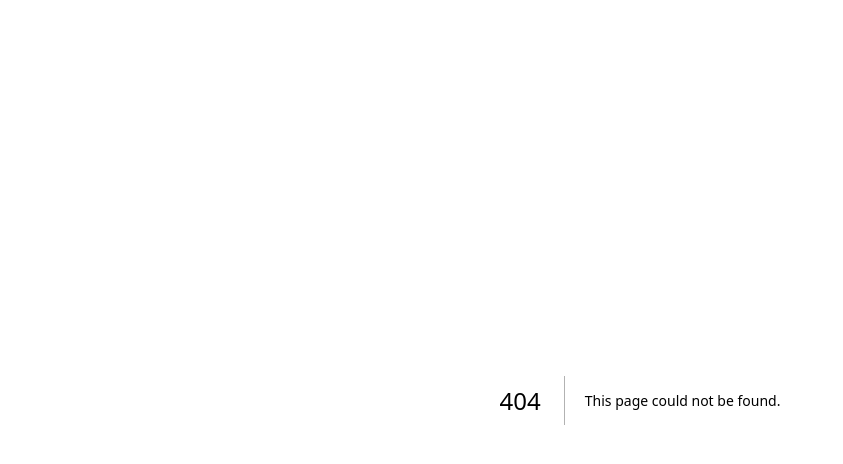
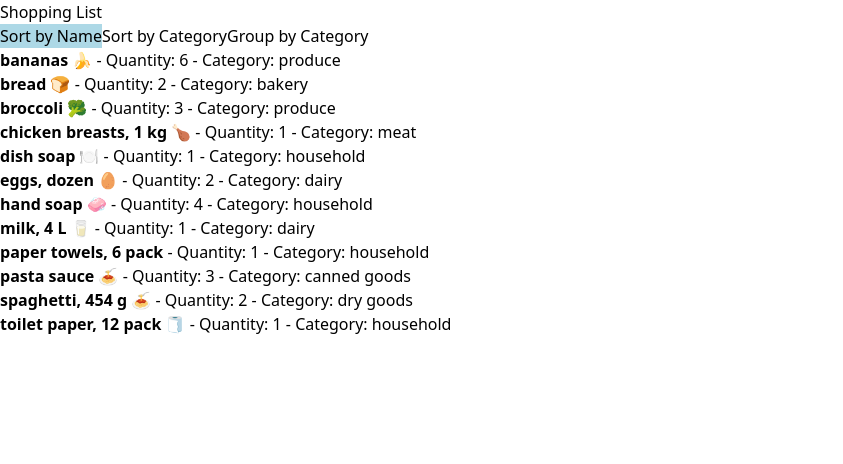
Before and after one commit to Aidanwdavies/cprg306-assignments, a Next.js app: page /week-6 in a window 1280 px wide. Before the commit this address had no page. Shown: the top 464 px of the page, without its empty margins (0-843 px from the left). Built offline with nearby package versions, Linux system fonts and the light colour scheme.

Commit message:
week-6 working

```diff
--- a/app/page.js
+++ b/app/page.js
@@ -16,6 +16,12 @@
       <p className="text hover:ring-offset-sky-800"><Link href="/week-5">
         Go to Week 5 Page
       </Link></p>
+      <p className="text hover:ring-offset-sky-800"><Link href="/week-6">
+        Go to Week 6 Page
+      </Link></p>
+      <p className="text hover:ring-offset-sky-800"><Link href="/week-7">
+        Go to Week 7 Page
+      </Link></p>
     </main>
   );
 }
--- /dev/null
+++ b/app/week-6/item-list.js
@@ -0,0 +1,72 @@
+"use client";
+
+import React, { useState } from 'react';
+import Item from './item';
+import itemsData from './items.json';
+
+function ItemList() {
+    const [sortBy, setSortBy] = useState('name');
+
+    // Sorting logic based on sortBy value
+    const sortedItems = [...itemsData].sort((a, b) => {
+        if (sortBy === 'name') return a.name.localeCompare(b.name);
+        if (sortBy === 'category') return a.category.localeCompare(b.category);
+        return 0;
+    });
+
+    // Group items by category if sortBy is set to 'group'
+    const groupedItems = sortedItems.reduce((acc, item) => {
+        (acc[item.category] = acc[item.category] || []).push(item);
+        return acc;
+    }, {});
+
+    return (
+        <div>
+            {/* Buttons for sorting and grouping */}
+            <div>
+                <button
+                    onClick={() => setSortBy('name')}
+                    style={{ backgroundColor: sortBy === 'name' ? 'lightblue' : 'white' }}
+                >
+                    Sort by Name
+                </button>
+                <button
+                    onClick={() => setSortBy('category')}
+                    style={{ backgroundColor: sortBy === 'category' ? 'lightblue' : 'white' }}
+                >
+                    Sort by Category
+                </button>
+                <button
+                    onClick={() => setSortBy('group')}
+                    style={{ backgroundColor: sortBy === 'group' ? 'lightblue' : 'white' }}
+                >
+                    Group by Category
+                </button>
+            </div>
+
+            {/* Render grouped items if sorting by 'group', otherwise render sorted list */}
+            {sortBy === 'group' ? (
+                <div>
+                    {Object.keys(groupedItems).sort().map((category) => (
+                        <div key={category}>
+                            <h3>{category}</h3>
+                            <ul>
+                                {groupedItems[category].map((item) => (
+                                    <Item key={item.id} {...item} />
+                                ))}
+                            </ul>
+                        </div>
+                    ))}
+                </div>
+            ) : (
+                <ul>
+                    {sortedItems.map((item) => (
+                        <Item key={item.id} {...item} />
+                    ))}
+                </ul>
+            )}
+        </div>
+    );
+}
+
+export default ItemList;
--- /dev/null
+++ b/app/week-6/item.js
@@ -0,0 +1,13 @@
+"use client";
+
+import React from 'react';
+
+function Item({ name, quantity, category }) {
+    return (
+        <li>
+            <strong>{name}</strong> - Quantity: {quantity} - Category: {category}
+        </li>
+    );
+}
+
+export default Item;
--- /dev/null
+++ b/app/week-6/items.json
@@ -0,0 +1,74 @@
+[
+    {
+        "id": "1h2GJKH12gkHG31h1H",
+        "name": "milk, 4 L \ud83e\udd5b",
+        "quantity": 1,
+        "category": "dairy"
+    },
+    {
+        "id": "2KJH3k2j3H1k2J3K1H",
+        "name": "bread \ud83c\udf5e",
+        "quantity": 2,
+        "category": "bakery"
+    },
+    {
+        "id": "3h2KJH3k2j3H1k2J3",
+        "name": "eggs, dozen \ud83e\udd5a",
+        "quantity": 2,
+        "category": "dairy"
+    },
+    {
+        "id": "4k2J3K1H2GJKH12gk",
+        "name": "bananas \ud83c\udf4c",
+        "quantity": 6,
+        "category": "produce"
+    },
+    {
+        "id": "5H1h1H2KJH3k2j3H",
+        "name": "broccoli \ud83e\udd66",
+        "quantity": 3,
+        "category": "produce"
+    },
+    {
+        "id": "6H1k2J3K1H2GJKH1",
+        "name": "chicken breasts, 1 kg \ud83c\udf57",
+        "quantity": 1,
+        "category": "meat"
+    },
+    {
+        "id": "7gkHG31h1H2KJH3k",
+        "name": "pasta sauce \ud83c\udf5d",
+        "quantity": 3,
+        "category": "canned goods"
+    },
+    {
+        "id": "8j3H1k2J3K1H2GJK",
+        "name": "spaghetti, 454 g \ud83c\udf5d",
+        "quantity": 2,
+        "category": "dry goods"
+    },
+    {
+        "id": "9H12gkHG31h1H2KJ",
+        "name": "toilet paper, 12 pack \ud83e\uddfb",
+        "quantity": 1,
+        "category": "household"
+    },
+    {
+        "id": "10H3k2j3H1k2J3K1",
+        "name": "paper towels, 6 pack",
+        "quantity": 1,
+        "category": "household"
+    },
+    {
+        "id": "11k2J3K1H2GJKH12",
+        "name": "dish soap \ud83c\udf7d\ufe0f",
+        "quantity": 1,
+        "category": "household"
+    },
+    {
+        "id": "12GJKH12gkHG31h1",
+        "name": "hand soap \ud83e\uddfc",
+        "quantity": 4,
+        "category": "household"
+    }
+]
--- /dev/null
+++ b/app/week-6/page.js
@@ -0,0 +1,15 @@
+"use client";
+
+import React from 'react';
+import ItemList from './item-list';
+
+function Page() {
+    return (
+        <main>
+            <h1>Shopping List</h1>
+            <ItemList />
+        </main>
+    );
+}
+
+export default Page;
--- a/package.json
+++ b/package.json
@@ -9,7 +9,7 @@
     "lint": "next lint"
   },
   "dependencies": {
-    "next": "^14.2.14",
+    "next": "^15.0.2",
     "react": "^18",
     "react-dom": "^18"
   },
```
Also changed, not shown: 1 other file (tests, documents, lock files or other folders).
